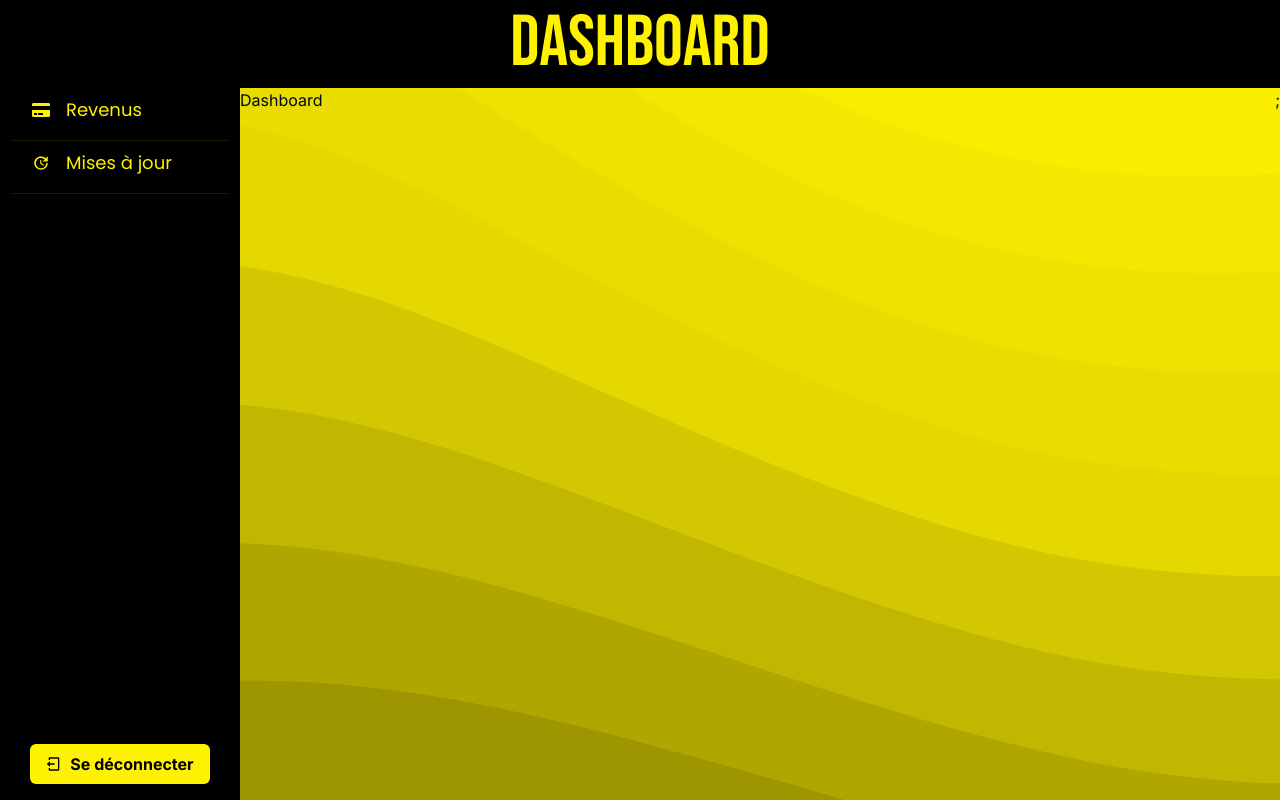
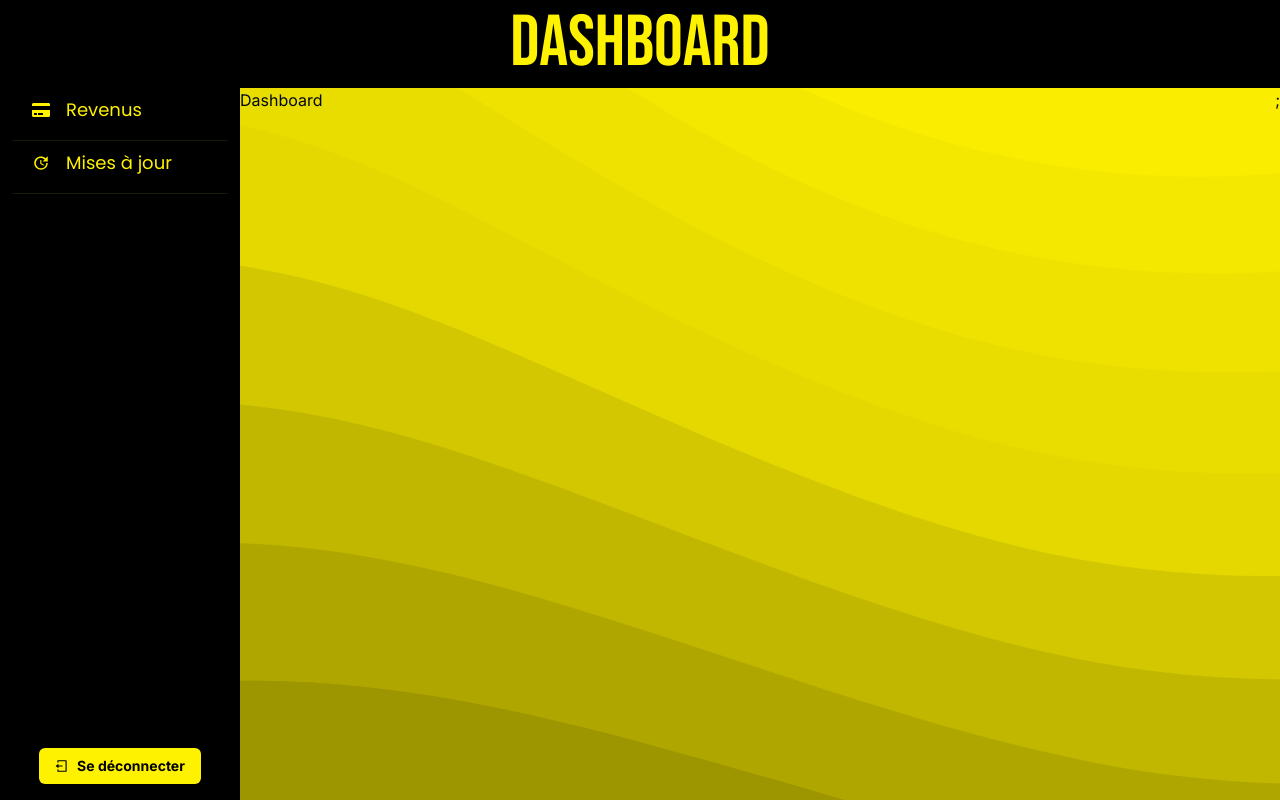
Before and after one commit to FrustrationMagazine/frustration, a Next.js app in the folder apps/dashboard/: page /dashboard in a window 1280 px wide. Built offline with nearby package versions, Linux system fonts and the light colour scheme.

Commit message:
🔨 refactor(dashboard): Improve sign out interaction

```diff
--- a/apps/dashboard/app/auth/signin/_actions/sendMagicLink.ts
+++ b/apps/dashboard/app/auth/signin/_actions/sendMagicLink.ts
@@ -1,9 +1,9 @@
-'use server';
+"use server";
 
-import { signIn, signOut, getAuthorizedEmails } from '@/auth';
-import { PrismaClient } from '@prisma/client';
+import { signIn, signOut, getAuthorizedEmails } from "@/auth";
+import { PrismaClient } from "@prisma/client";
 
-import { SignInFormSchema } from '../_schemas/signIn';
+import { SignInFormSchema } from "../_schemas/signIn";
 
 export type FormState = {
   successMessage: string | null;
@@ -12,12 +12,17 @@ export type FormState = {
 
 const INVALID_EMAIL = {
   successMessage: null,
-  errorMessage: 'Adresse e-mail invalide.',
+  errorMessage: "Adresse e-mail invalide.",
 };
 
 const UNAUTHORIZED_EMAIL = {
   successMessage: null,
   errorMessage: "Cet e-mail n'est pas autorisé à se connecter.",
+};
+
+const NO_AUTHORIZED_EMAIL = {
+  successMessage: null,
+  errorMessage: "Impossible de retrouver les adresses e-mail autorisées.",
 };
 
 const VALID_AND_AUTHORIZED_EMAIL = (email: string) => ({
@@ -27,7 +32,7 @@ const VALID_AND_AUTHORIZED_EMAIL = (email: string) => ({
 
 export async function sendMagicLinkAction(
   prevState: FormState,
-  data: FormData
+  data: FormData,
 ): Promise<FormState> {
   const formData = Object.fromEntries(data);
   const parsed = SignInFormSchema.safeParse(formData);
@@ -35,14 +40,13 @@ export async function sendMagicLinkAction(
   if (!parsed.success) return INVALID_EMAIL;
 
   const authorizedEmails = await getAuthorizedEmails();
-  const isAuthorized = authorizedEmails.some(
-    ({ email }) => email === parsed.data.email
-  );
+  if (authorizedEmails.length === 0) return NO_AUTHORIZED_EMAIL;
 
+  const isAuthorized = authorizedEmails.some(({ email }) => email === parsed.data.email);
   if (!isAuthorized) return UNAUTHORIZED_EMAIL;
 
   try {
-    await signIn('resend', data);
+    await signIn("resend", data);
   } catch (errorMessage) {
     return {
       successMessage: null,
--- a/apps/dashboard/app/dashboard/_components/SignOut.tsx
+++ b/apps/dashboard/app/dashboard/_components/SignOut.tsx
@@ -1,17 +1,15 @@
-import React from 'react';
-import { signOutDashboard } from '../_actions/signOut';
-import { RiLogoutBoxLine } from 'react-icons/ri';
+import React from "react";
+import { Button } from "@/ui/components/button";
+import { signOutDashboard } from "../_actions/signOut";
+import { RiLogoutBoxLine } from "react-icons/ri";
 
 const SignOut = () => {
   return (
     <form action={signOutDashboard}>
-      <button
-        type='submit'
-        className='flex items-center gap-2 rounded-md bg-frustration-yellow px-4 py-2 font-bold text-black'
-      >
+      <Button variant='secondary' type='submit' className='flex items-center gap-2'>
         <RiLogoutBoxLine />
         <span>Se déconnecter</span>
-      </button>
+      </Button>
     </form>
   );
 };
--- a/apps/dashboard/app/globals.css
+++ b/apps/dashboard/app/globals.css
@@ -13,11 +13,11 @@
     --popover: 0 0% 100%;
     --popover-foreground: 222.2 84% 4.9%;
 
-    --primary: 57 100% 50%;
-    --primary-foreground: 0 0% 0%;
+    --primary: 222.2 47.4% 11.2%;
+    --primary-foreground: 210 40% 98%;
 
-    --secondary: 210 40% 96.1%;
-    --secondary-foreground: 222.2 47.4% 11.2%;
+    --secondary: 57 100% 50%;
+    --secondary-foreground: 0 0% 0%;
 
     --muted: 210 40% 96.1%;
     --muted-foreground: 215.4 16.3% 46.9%;
--- a/packages/ui/components/button.tsx
+++ b/packages/ui/components/button.tsx
@@ -9,10 +9,10 @@ const buttonVariants = cva(
   {
     variants: {
       variant: {
-        default: "bg-primary text-primary-foreground shadow hover:bg-primary/90",
+        default: "bg-primary text-primary-foreground shadow hover:bg-primary/90 font-bold",
         destructive: "bg-destructive text-destructive-foreground shadow-sm hover:bg-destructive/90",
         outline: "border border-input bg-background shadow-sm hover:bg-accent hover:text-accent-foreground",
-        secondary: "bg-secondary text-secondary-foreground shadow-sm hover:bg-secondary/80",
+        secondary: "bg-secondary text-secondary-foreground shadow-sm hover:bg-secondary/80 font-bold",
         ghost: "hover:bg-accent hover:text-accent-foreground",
         link: "text-primary underline-offset-4 hover:underline"
       },
```
